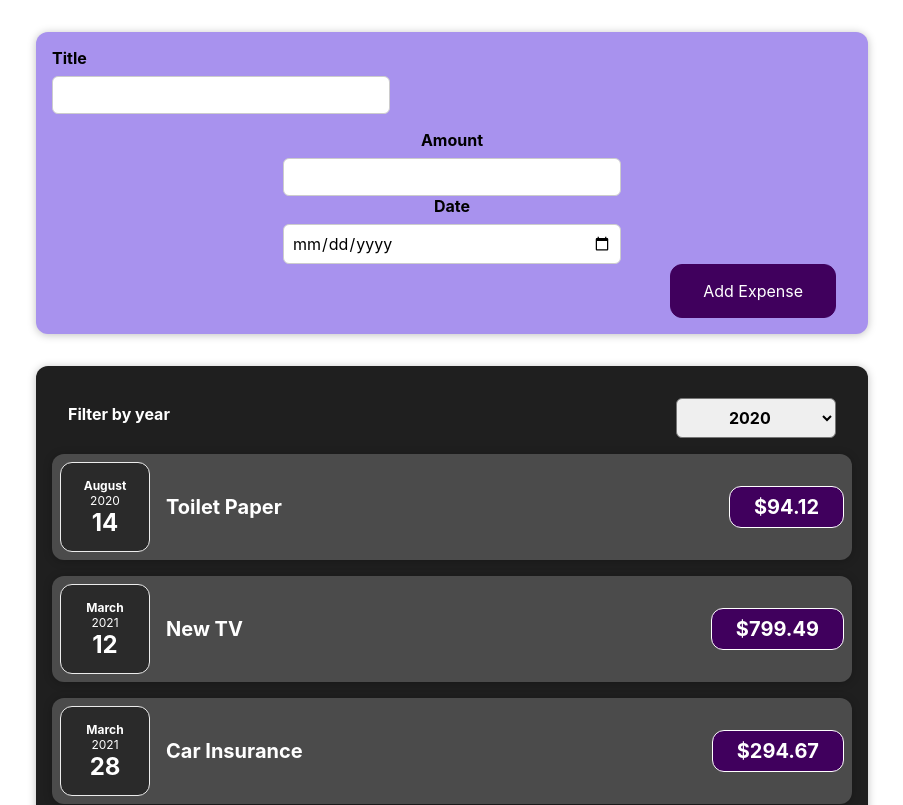
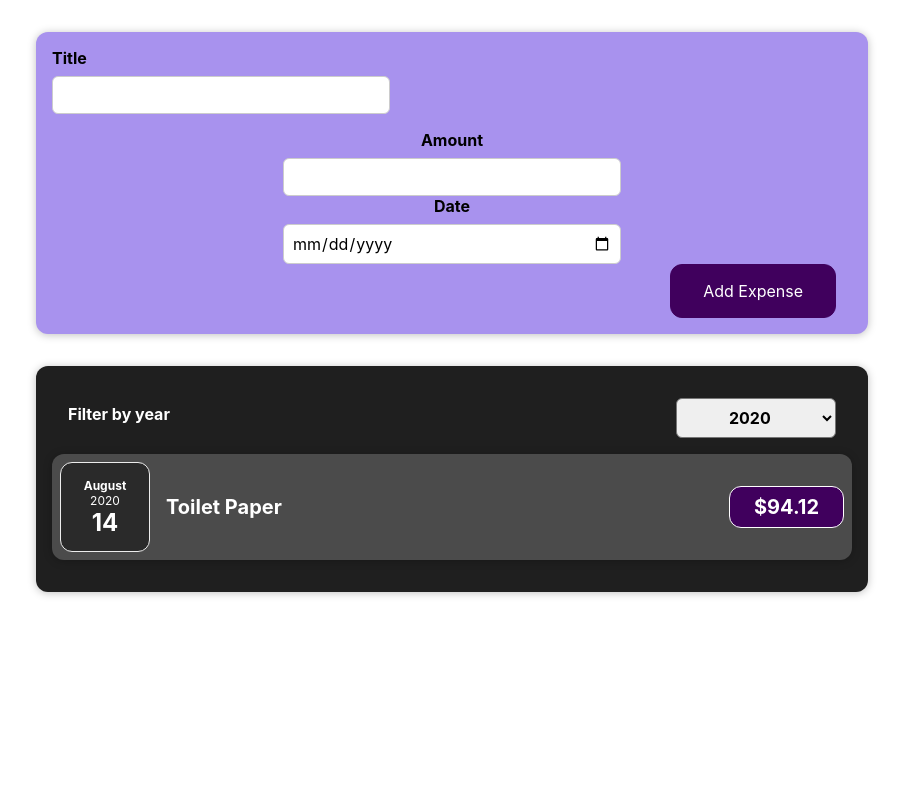
Before and after one commit to jihwooon/react-in-action, a React (Create React App) app in the folder my-app/: page / in a window 1280 px wide. Shown: the top 805 px of the page, without its empty margins (188-1091 px from the left). Built offline with nearby package versions, Linux system fonts and the light colour scheme.

Commit message:
feat : 연습하기 List 다루기

```diff
--- a/my-app/src/componesnts/Expenses/Expenses.js
+++ b/my-app/src/componesnts/Expenses/Expenses.js
@@ -11,6 +11,11 @@
   const filterChangeHandler = selectedYear => {
     setFilteredYear(selectedYear);
   }
+
+  const filteredExpenses = props.items.filter(expense => {
+    return expense.date.getFullYear().toString() === filteredYear;
+  });
+
   return (
       <div>
         <Card className="expenses">
@@ -18,8 +23,9 @@
               selected={filteredYear}
               onChangeFilter={filterChangeHandler}
           />
-          {props.items.map((expense) => (
+          {filteredExpenses.map((expense) => (
               <ExpenseItem
+                  key={expense.id}
                   title={expense.title}
                   amount={expense.amount}
                   date={expense.date}
```
